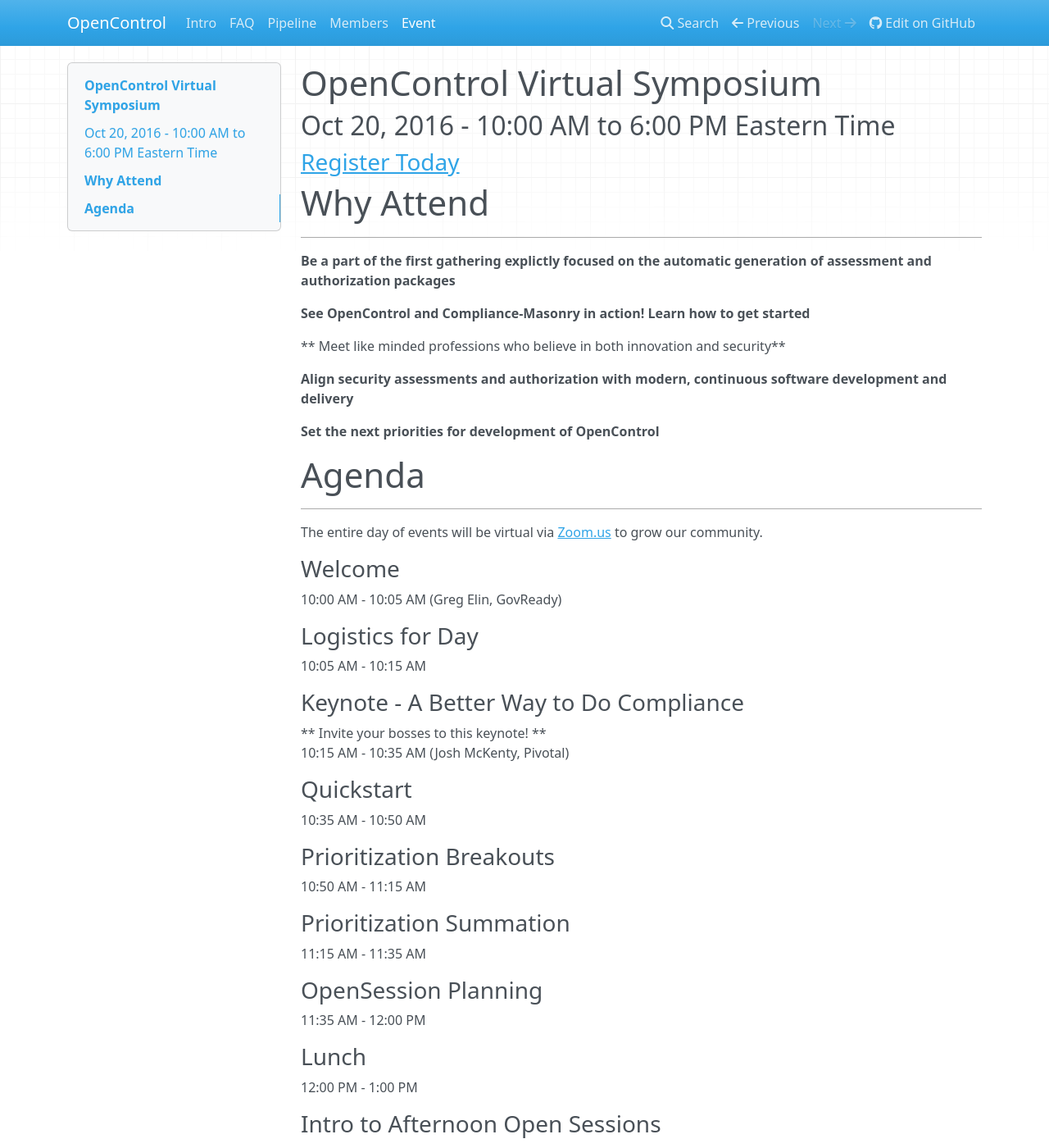
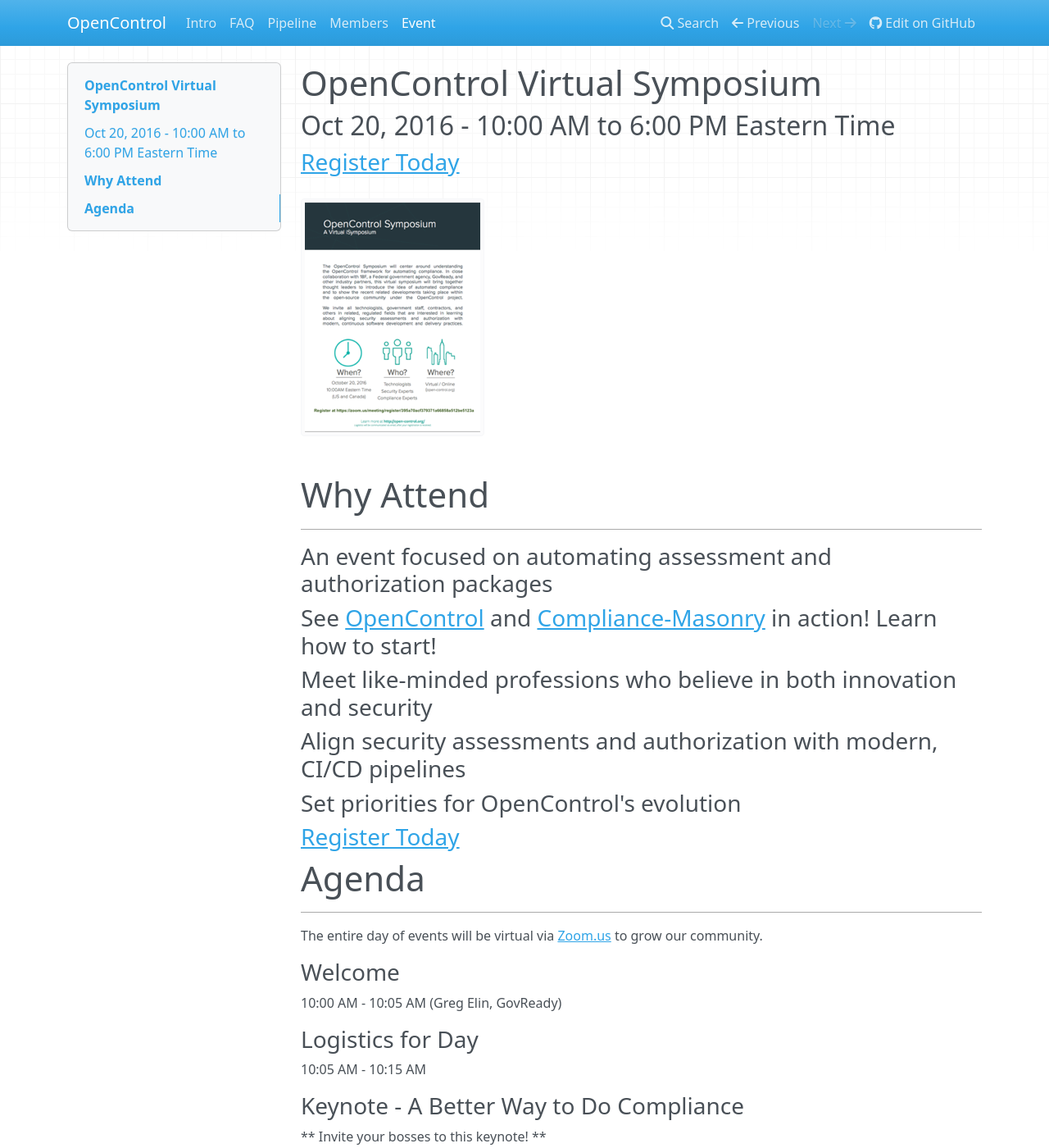
Before and after one commit to opencontrol/website, an MkDocs documentation site: the page built from docs/event2016.md, in a window 1280 px wide and 1400 px high. Shown: the whole window at 82% size. Built offline with MkDocs 1.6.1, drawn with Linux system fonts in a browser that asks for light colours; nearby versions of some CDN libraries; old or Windows-style settings are respelled for this version of MkDocs.

Commit message:
Add brochure, improve links

```diff
--- a/docs/event2016.md
+++ b/docs/event2016.md
@@ -1,19 +1,25 @@
 # OpenControl Virtual Symposium
 ## Oct 20, 2016  - 10:00 AM to 6:00 PM Eastern Time
+
 ### [Register Today](https://zoom.us/meeting/register/395a70acf379371a66858a512be5123a)
+
+[![OpenControl Event Brochure Flyer](img/opencontrol_symposium_flyer_sm.png)](img/opencontrol_symposium_flyer.pdf)
 
 # Why Attend
 ___
 
-**Be a part of the first gathering explictly focused on the automatic generation of assessment and authorization packages**
+### An event focused on automating assessment and authorization packages
 
-**See OpenControl and Compliance-Masonry in action!  Learn how to get started**
+### See [OpenControl](https://github.com/opencontrol) and [Compliance-Masonry](https://github.com/opencontrol/compliance-masonry) in action!  Learn how to start!
 
-** Meet like minded professions who believe in both innovation and security**
+### Meet like-minded professions who believe in both innovation and security
 
-**Align security assessments and authorization with modern, continuous software development and delivery**
+### Align security assessments and authorization with modern, CI/CD pipelines
 
-**Set the next priorities for development of OpenControl**
+### Set priorities for OpenControl's evolution
+
+### [Register Today](https://zoom.us/meeting/register/395a70acf379371a66858a512be5123a)
+
 
 # Agenda
 ___
```
Also changed, not shown: docs/index.md (+8 -3 lines), docs/img/opencontrol_symposium_flyer.png (added), docs/img/opencontrol_symposium_flyer_sm.png (added), 1 other file.
